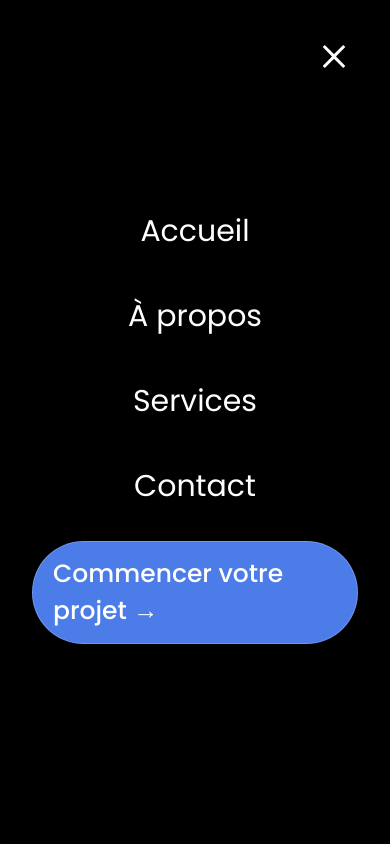
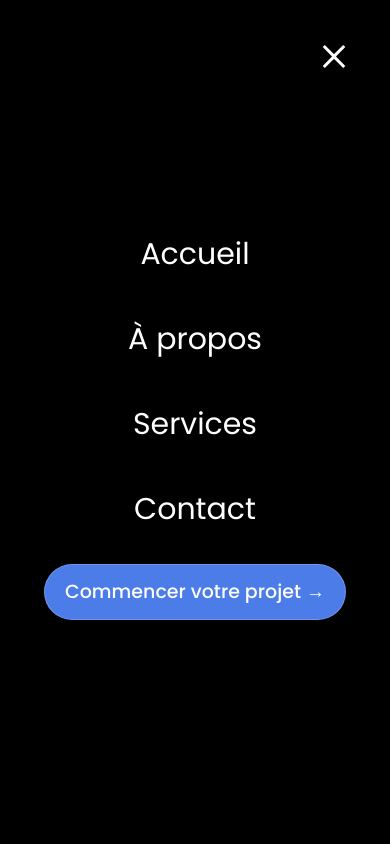
Before and after one commit to drwssap/lenno-website1, a Next.js app: page / in a window 390 px wide. Both pictures are taken after a click on the button 334 px from the left and 56 px from the top of the page. Shown: the top 844 px of the page. Built offline with nearby package versions, Linux system fonts and the light colour scheme.

Commit message:
changes on phone interface

```diff
--- a/src/components/Hamburger.jsx
+++ b/src/components/Hamburger.jsx
@@ -1,16 +1,7 @@
 "use client";
 
-import { useState } from "react";
 import { Divide as Hamburger } from "hamburger-react";
 
-export default function HamburgerMenu({ onToggle }) {
-  const [isOpen, setOpen] = useState(false);
-
-  const handleToggle = () => {
-    const newState = !isOpen;
-    setOpen(newState);
-    onToggle(newState);
-  };
-
-  return <Hamburger toggled={isOpen} toggle={handleToggle} />;
+export default function HamburgerMenu({ toggled, toggle }) {
+  return <Hamburger toggled={toggled} toggle={toggle} />;
 }
--- a/src/components/contactUs/ContactUsSection.css
+++ b/src/components/contactUs/ContactUsSection.css
@@ -206,7 +206,7 @@
     position: absolute;
     bottom: 154px;
     right: 800px;
-    z-index: 0;
+    z-index: -1;
     pointer-events: none;
     opacity: 0.9;
 }
--- a/src/components/header/Header.css
+++ b/src/components/header/Header.css
@@ -21,7 +21,6 @@
   height: 100%;
   display: grid;
   grid-template-columns: repeat(20, 1fr);
-  grid-template-rows: repeat(10, 1fr);
   z-index: 0;
   pointer-events: none;
 
@@ -31,6 +30,8 @@
 }
 
 .grid-square {
+  aspect-ratio: 1 / 1;
+  width: 100%; /* fills the grid cell horizontally */
   border: 1px solid rgba(255, 255, 255, 0.123);
   transition: background-color 0.4s ease;
 }
@@ -114,4 +115,11 @@
   .hero-content h1 {
     font-size: 40px;
   }
+
 }
+
+@media (max-width: 768px) {
+  .grid-overlay {
+    grid-template-columns: repeat(10, 1fr); /* fewer columns on mobile */
+  }
+}
--- a/src/components/header/Menu.css
+++ b/src/components/header/Menu.css
@@ -85,7 +85,7 @@
     }
 
     .btn.primary {
-      font-size: 25px
+      font-size: 19px
     }
 
     .desktop-only {
@@ -139,3 +139,8 @@
     clip-path: inset(0 0 0 0);
   }
 }
+
+.no-scroll {
+  overflow: hidden;
+  height: 100vh;
+}
--- a/src/components/header/Menu.tsx
+++ b/src/components/header/Menu.tsx
@@ -1,46 +1,57 @@
 "use client";
 
-import { useState } from "react";
+import { useEffect, useState } from "react";
 import HamburgerMenu from "../Hamburger";
 import "./Menu.css";
 
 export default function Menu() {
   const [isOpen, setIsOpen] = useState(false);
 
+  // Lock/unlock scroll
+  useEffect(() => {
+    document.body.classList.toggle("no-scroll", isOpen);
+    return () => document.body.classList.remove("no-scroll");
+  }, [isOpen]);
+
+  // Close menu when clicking a nav link
+  const handleLinkClick = () => {
+    setIsOpen(false);
+  };
+
   return (
     <div className="nav-container">
       <div className="hamburger-wrapper">
-        <HamburgerMenu
-          onToggle={(toggled: boolean) => {
-            setIsOpen(toggled);
-            console.log("Hamburger toggled:", toggled);
-          }}
-        />
+        <HamburgerMenu toggled={isOpen} toggle={setIsOpen} />
       </div>
 
       <nav className={`nav ${isOpen ? "open" : ""}`}>
         <div className="nav-item bg-one">
-          <a href="#" className="active">
+          <a href="#" className="active" onClick={handleLinkClick}>
             Accueil
           </a>
         </div>
         <div className="nav-item bg-two">
-          <a href="#about">À propos</a>
+          <a href="#about" onClick={handleLinkClick}>
+            À propos
+          </a>
         </div>
         <div className="nav-item bg-three">
-          <a href="#services">Services</a>
+          <a href="#services" onClick={handleLinkClick}>
+            Services
+          </a>
         </div>
         <div className="nav-item bg-four">
-          <a href="#contact">Contact</a>
+          <a href="#contact" onClick={handleLinkClick}>
+            Contact
+          </a>
         </div>
         <div className="nav-item bg-five mobile-only">
-          <a href="#" className="btn primary">
+          <a href="#" className="btn primary" onClick={handleLinkClick}>
             Commencer votre projet →
           </a>
         </div>
       </nav>
 
-      {/* Desktop-only button (optional) */}
       <a href="#" className="btn primary desktop-only">
         Commencer votre projet →
       </a>
--- a/src/components/services/ServicesSection.css
+++ b/src/components/services/ServicesSection.css
@@ -77,4 +77,9 @@
     align-items: center;
     text-align: center;
  }
+
+ .service-crystal {
+    width: 230px;
+    height: 230px;
+ }
 }
```
